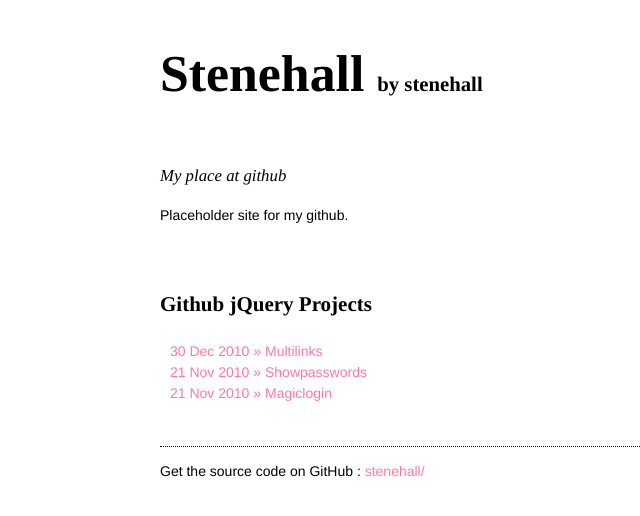
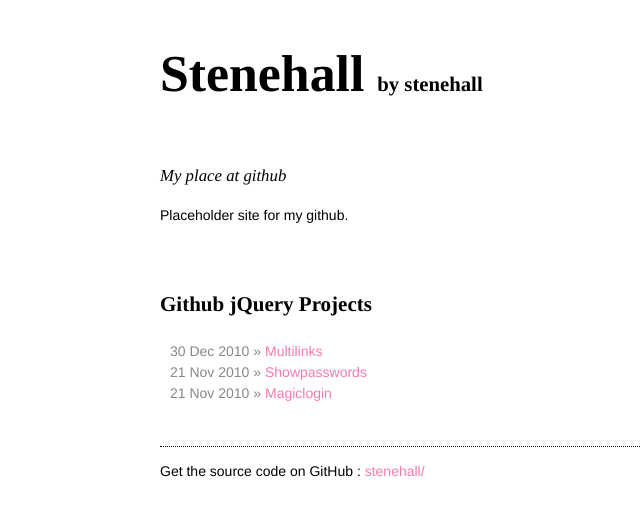
Before and after one commit to stenehall/old.stenehall.github.com, a Jekyll site: the page built from index.md, in a window 1280 px wide. Shown: the top 516 px of the page, without its empty margins (130-770 px from the left). Built offline with Jekyll 4.4.1, drawn with Linux system fonts in a browser that asks for light colours; nearby versions of some CDN libraries.

```diff
--- a/_layouts/default.html
+++ b/_layouts/default.html
@@ -14,16 +14,12 @@ layout: base
 		<h2>Github jQuery Projects</h2>
 		<ul class="list">
 			{% for post in site.categories.jquery %}
-			<li>
-				<a href="{{ post.url }}" title="{{ post.title }}">
-					<span class="date">
-						<span class="day">{{ post.date | date: '%d' }}</span>
-						<span class="month"><abbr>{{ post.date | date: '%b' }}</abbr></span>
-						<span class="year">{{ post.date | date: '%Y' }}</span>
-					</span>
-					<span class="title"> &raquo; {{ post.title }}</span>
-				</a>
-			</li>
+            <li><a href="{{ post.url }}" title="{{ post.title }}">
+                <time datetime="{{ post.date | date_to_xmlschema }}">
+                    {{ post.date | date_to_string }} &raquo;
+                </time>
+                {{ post.title }}</a>
+            </li>
 			{% endfor %}
 		</ul>
 	{% endif %}
--- a/_layouts/project.html
+++ b/_layouts/project.html
@@ -24,7 +24,7 @@ layout: base
 
 	<section class="related">
         <h2>Related Posts</h2>
-        <ul class="posts">
+        <ul class="posts list">
             {% for post in site.related_posts limit:3 %}
             <li><a href="{{ post.url }}" title="{{ post.title }}">
                 <time datetime="{{ post.date | date_to_xmlschema }}">
```
